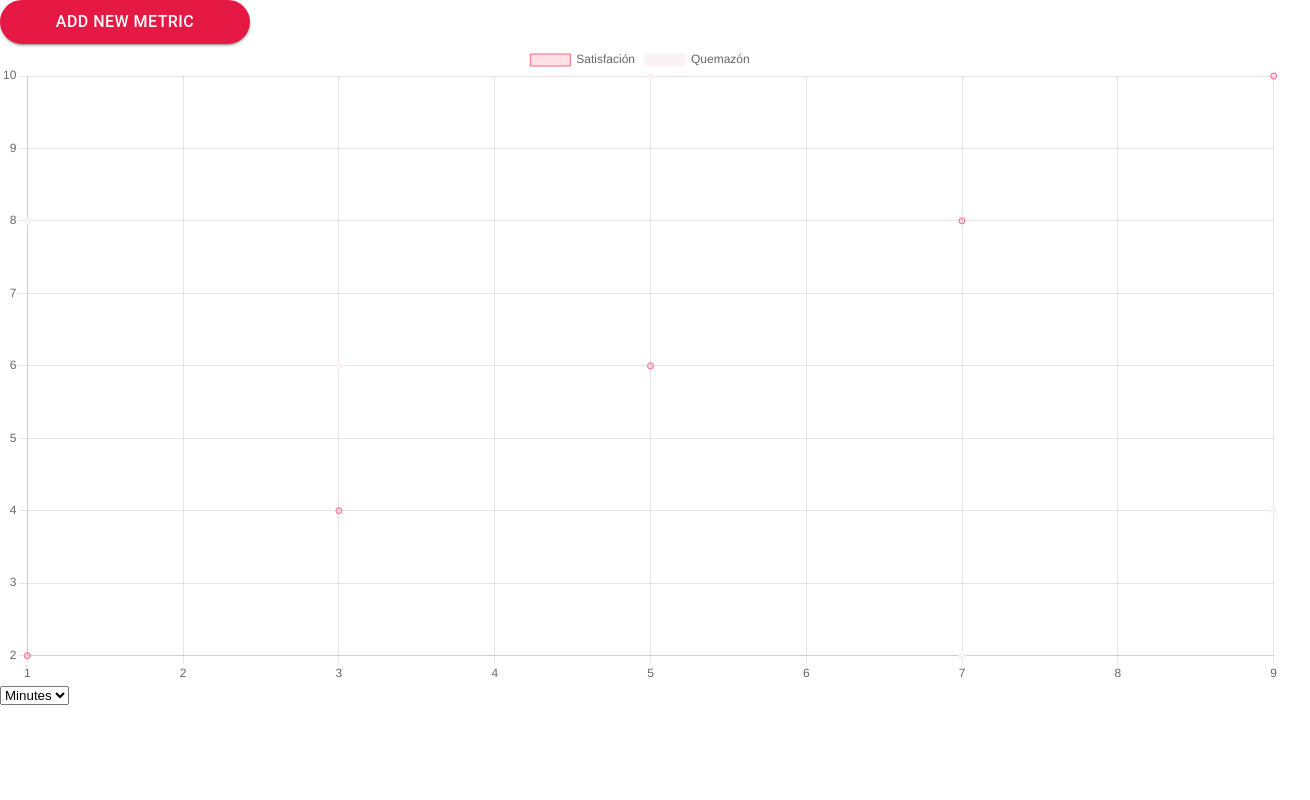
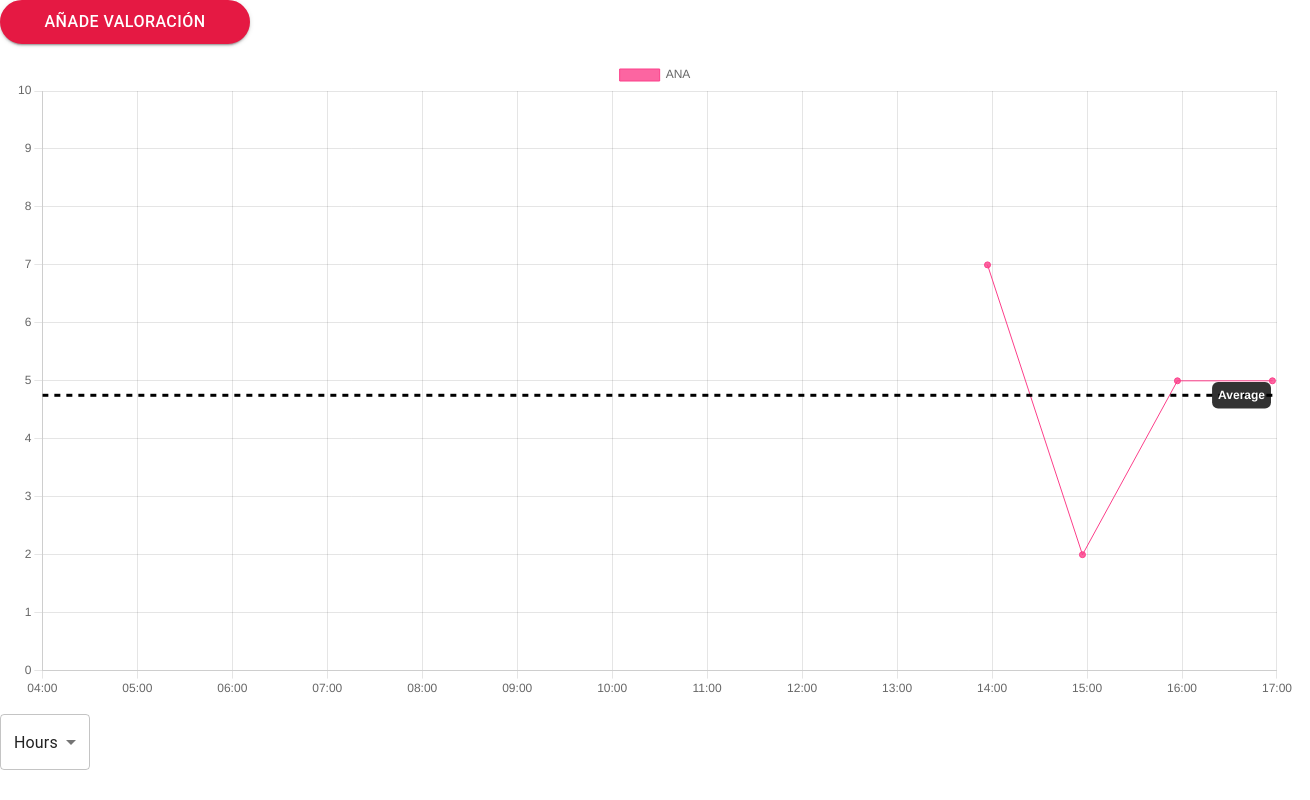
Before and after one commit to inesppino/timeline-front, a React (Create React App) app: page / in a window 1280 px wide. Shown: the whole page, 1310 px wide, since content can reach past the window. Built offline with nearby package versions, Linux system fonts and the light colour scheme.

Commit message:
change from scatter to linear plot. Select will change units of plot

```diff
--- a/src/App.js
+++ b/src/App.js
@@ -1,8 +1,20 @@
-import { useState } from "react";
+import { useEffect, useState } from "react";
 import { Button, Modal } from "@mui/material";
 import { PRIMARY_BUTTON_STYLES } from "./Base";
 import Form from "./form/Form";
-import ScatterChart from "./ScatterChart";
+import LineChart from "./LineChart";
+import "./app.scss";
+import {
+  addDays,
+  addHours,
+  addMinutes,
+  format,
+  startOfHour,
+  subDays,
+  subHours,
+  subMinutes,
+} from "date-fns";
+import SelectTimeRange from "./form/SelectTimeRange";
 
 const styleModal = {
   width: "100%",
@@ -11,18 +23,97 @@ const styleModal = {
   p: 4,
 };
 
+const getRandomColor = () => {
+  return Math.floor(Math.random() * 255);
+};
+
+const rangeByUnit = {
+  minute: {
+    min: (date) => subMinutes(date, 120),
+    max: (date) => addMinutes(date, 10),
+  },
+  hour: { min: (date) => subHours(date, 12), max: (date) => addHours(date, 1) },
+  day: { min: (date) => subDays(date, 6), max: (date) => addDays(date, 1) },
+};
+
+const getRange = (date, unit = "hour") => {
+  const nearestOclock = startOfHour(date);
+  const min = rangeByUnit[unit].min(nearestOclock);
+  const max = rangeByUnit[unit].max(nearestOclock);
+  return { min, max };
+};
+
+const UNIT_FORMATS = {
+  hour: "HH:mm",
+  minute: "mm",
+  day: "eee dd",
+};
+
+const DEFAULT_RANGE = getRange(new Date());
+
 const App = () => {
-  const [data, setData] = useState([
-    { name: "uno", value: 6, date: new Date() },
-    { name: "dos", value: 4, date: new Date() },
-    { name: "tres", value: 9, date: new Date() },
-  ]);
-
+  const [data, setData] = useState({
+    ANA: {
+      color: `rgba(${getRandomColor()},${getRandomColor()},${getRandomColor()}`,
+      data: [
+        { x: subHours(new Date(), 3), y: 7 },
+        { x: subHours(new Date(), 2), y: 2 },
+        { x: subHours(new Date(), 1), y: 5 },
+        { x: new Date(), y: 5 },
+      ],
+    },
+  });
   const [isAddModalOpen, setIsAddModalOpen] = useState(false);
+  const [range, setRange] = useState(DEFAULT_RANGE);
+  const [unitTime, setUnitTime] = useState({
+    name: "hour",
+    format: UNIT_FORMATS.hour,
+  });
 
   const updateData = (newData) => {
-    setData({ ...data, ...newData });
+    const updatedData = { ...data };
+    const date = format(newData.date, "yyyy-MM-dd");
+    const time = format(newData.time, "HH:mm:ss");
+
+    if (updatedData[newData.name.toUpperCase()]) {
+      updatedData[newData.name.toUpperCase()].data.push({
+        x: new Date(`${date}T${time}`),
+        y: Number(newData.value),
+      });
+    } else {
+      updatedData[newData.name.toUpperCase()] = {
+        color: `rgba(${getRandomColor()},${getRandomColor()},${getRandomColor()}`,
+        data: [
+          {
+            x: new Date(`${date}T${time}`),
+            y: Number(newData.value),
+          },
+        ],
+      };
+    }
+    setData({ ...data, ...updatedData });
     setIsAddModalOpen(false);
+  };
+
+  const getDataset = () => {
+    const graphData = [];
+    for (const employee in data) {
+      graphData.push({
+        label: employee,
+        data: [...data[employee].data],
+        backgroundColor: `${data[employee].color}, 0.8)`,
+        borderColor: `${data[employee].color}, 1)`,
+        borderWidth: 1,
+      });
+    }
+    return graphData;
+  };
+
+  const handleSelectTimeChangle = (selectedUnit) => {
+    let unit = selectedUnit;
+    const range = getRange(new Date(), unit);
+    setRange(range);
+    setUnitTime({ name: unit, format: UNIT_FORMATS[unit] });
   };
 
   return (
@@ -32,7 +123,7 @@ const App = () => {
         onClick={() => setIsAddModalOpen(true)}
         sx={PRIMARY_BUTTON_STYLES}
       >
-        Add new metric
+        Añade valoración
       </Button>
       <Modal open={isAddModalOpen}>
         <>
@@ -44,7 +135,13 @@ const App = () => {
         </>
       </Modal>
 
-      <ScatterChart />
+      <div className="chart-container">
+        <LineChart dataSet={getDataset()} range={range} unit={unitTime} />
+      </div>
+      <SelectTimeRange
+        unit={unitTime.name}
+        handleChange={handleSelectTimeChangle}
+      />
     </div>
   );
 };
--- /dev/null
+++ b/src/LineChart.js
@@ -0,0 +1,71 @@
+import Chart from "chart.js/auto";
+import { Line } from "react-chartjs-2";
+import annotationPlugin from "chartjs-plugin-annotation";
+import "date-fns";
+import "chartjs-adapter-date-fns";
+
+Chart.register(annotationPlugin);
+
+const LineChart = ({ dataSet, range, unit }) => {
+  const data = {
+    datasets: [...dataSet],
+  };
+  const getAverage = () => {
+    const average =
+      dataSet
+        .map((item) => {
+          return item.data.reduce((a, b) => a + b.y, 0) / item.data.length;
+        })
+        .reduce((a, b) => a + b, 0) / dataSet.length;
+    return average;
+  };
+
+  const annotation = {
+    type: "line",
+    borderColor: "black",
+    borderDash: [6, 6],
+    borderDashOffset: 0,
+    borderWidth: 3,
+    label: {
+      display: true,
+      content: () => "Average",
+      position: "end",
+    },
+    scaleID: "y",
+    value: (val) => getAverage(val),
+  };
+
+  const options = {
+    responsive: true,
+    maintainAspectRatio: false,
+    scales: {
+      x: {
+        type: "time",
+        min: range.min,
+        max: range.max,
+        time: {
+          tooltipFormat: "dd-MM-yy HH:mm",
+          unit: unit.name,
+          displayFormats: {
+            [unit.name]: unit.format,
+          },
+        },
+      },
+      y: {
+        min: 0,
+        max: 10,
+      },
+    },
+    plugins: {
+      annotation: {
+        annotations: {
+          annotation,
+        },
+      },
+    },
+  };
+
+  return <Line data={data} options={options} width={100} height={50} />;
+};
+
+export default LineChart;
--- a/src/ScatterChart.js
+++ /dev/null
@@ -1,73 +0,0 @@
-import Chart from "chart.js/auto";
-import { LinearScale } from "chart.js";
-import { Scatter } from "react-chartjs-2";
-import { useState } from "react";
-
-Chart.register(LinearScale);
-
-const ScatterChart = () => {
-  const [unit, setUnit] = useState("min");
-  const data = {
-    datasets: [
-      {
-        label: "Satisfación",
-        data: [
-          { x: 1, y: 2 },
-          { x: 3, y: 4 },
-          { x: 5, y: 6 },
-          { x: 7, y: 8 },
-          { x: 9, y: 10 },
-        ],
-        backgroundColor: "rgba(255, 99, 132, 0.2)",
-        borderColor: "rgba(255, 99, 132, 1)",
-        borderWidth: 1,
-      },
-      {
-        label: "Quemazón",
-        data: [
-          { x: 7, y: 2 },
-          { x: 9, y: 4 },
-          { x: 3, y: 6 },
-          { x: 1, y: 8 },
-          { x: 5, y: 10 },
-        ],
-        backgroundColor: "rgba(250,242,244)",
-        borderColor: "rgba(250,242,244)",
-        borderWidth: 1,
-      },
-    ],
-  };
-
-  const convertUnits = (value) => {
-    if (unit === "min") {
-      return value;
-    } else if (unit === "hour") {
-      return value / 60;
-    } else if (unit === "day") {
-      return value / (60 * 24);
-    }
-  };
-
-  const getData = () => {
-    if (!data.datasets[0].data) return;
-    return data.datasets[0].data.map((point) => {
-      return {
-        x: convertUnits(point.x),
-        y: convertUnits(point.y),
-      };
-    });
-  };
-
-  return (
-    <>
-      <Scatter data={data} options={{ responsive: true }} />
-      <select value={unit} onChange={(e) => setUnit(e.target.value)}>
-        <option value="min">Minutes</option>
-        <option value="hour">Hours</option>
-        <option value="day">Days</option>
-      </select>
-    </>
-  );
-};
-
-export default ScatterChart;
--- /dev/null
+++ b/src/app.scss
@@ -0,0 +1,6 @@
+.chart-container {
+  position: relative;
+  width: 100%;
+  height: 80vh;
+  padding: 15px;
+}
--- /dev/null
+++ b/src/form/SelectTimeRange.js
@@ -0,0 +1,17 @@
+import { MenuItem, Select } from "@mui/material";
+
+const SelectTimeRange = ({ unit, handleChange }) => {
+  return (
+    <Select
+      value={unit}
+      label="timeRange"
+      onChange={(e) => handleChange(e.target.value)}
+    >
+      <MenuItem value="minute">Minutes</MenuItem>
+      <MenuItem value="hour">Hours</MenuItem>
+      <MenuItem value="day">Days</MenuItem>
+    </Select>
+  );
+};
+
+export default SelectTimeRange;
```
